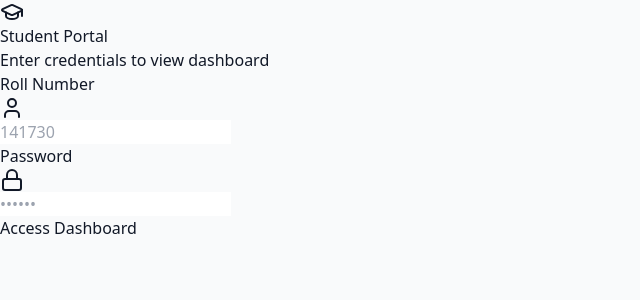
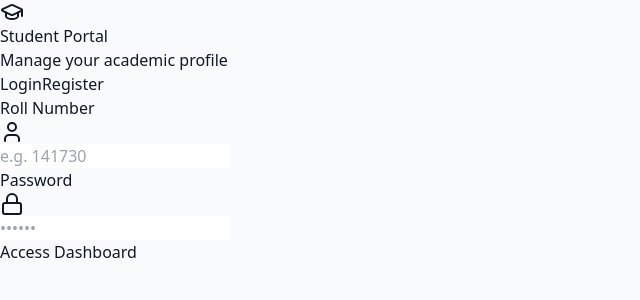
Before and after one commit to Amitbouddh/Attendance-portal-for-college, a React (Vite) app: page / in a window 1280 px wide. Shown: the top 300 px of the page, without its empty margins (0-640 px from the left). Built offline with nearby package versions, Linux system fonts and the light colour scheme.

Commit message:
Update Attendance.tsx

```diff
--- a/src/Attendance.tsx
+++ b/src/Attendance.tsx
@@ -1,142 +1,106 @@
 import React, { useState } from 'react';
-import { Loader2, Lock, LogOut, LayoutDashboard, GraduationCap, BookOpen, User } from 'lucide-react';
+import { Loader2, Lock, User, LogOut, LayoutDashboard, GraduationCap, BookOpen, KeyRound } from 'lucide-react';
 
-// --- TYPES ---
-interface Marks {
-  assg: string;
-  int1: string;
-  int2: string;
-}
+// ... (Types wahi rahenge jo pehle the) ...
+interface Marks { assg: string; int1: string; int2: string; }
+interface Subject { name: string; attendance: string; marks: Marks; }
+interface StudentData { success: boolean; rollNo: string; name: string; subjects: Subject[]; }
 
-interface Subject {
-  name: string;
-  attendance: string;
-  marks: Marks;
-}
-
-interface StudentData {
-  found: boolean;
-  rollNo: string;
-  name: string;
-  subjects: Subject[];
-}
-
-// --- HELPER COMPONENT: CIRCULAR PROGRESS CARD ---
+// ... (CircularCard Component wahi rahega) ...
 const CircularCard = ({ title, value, marks, colorClass, strokeColor }: any) => {
   const size = 120;
   const strokeWidth = 8;
   const radius = (size - strokeWidth) / 2;
   const circumference = radius * 2 * Math.PI;
-  const numValue = parseFloat(value.replace('%', ''));
+  const numValue = parseFloat(value?.replace('%', '') || '0');
   const offset = circumference - (numValue / 100) * circumference;
 
   return (
     <div className="bg-white rounded-[1.5rem] p-6 shadow-sm border border-gray-100 flex flex-col items-center justify-between hover:shadow-md transition-all relative overflow-hidden group h-full">
-
-      {/* Subject Title */}
       <h3 className="font-bold text-gray-700 text-lg mb-4 text-center line-clamp-1">{title}</h3>
-
-      {/* Circle Chart */}
       <div className="relative mb-6">
         <svg width={size} height={size} className="transform -rotate-90">
-          {/* Background Circle */}
-          <circle
-            cx={size / 2}
-            cy={size / 2}
-            r={radius}
-            stroke="currentColor"
-            strokeWidth={strokeWidth}
-            fill="transparent"
-            className="text-gray-100"
-          />
-          {/* Progress Circle */}
-          <circle
-            cx={size / 2}
-            cy={size / 2}
-            r={radius}
-            stroke="currentColor"
-            strokeWidth={strokeWidth}
-            fill="transparent"
-            strokeDasharray={circumference}
-            strokeDashoffset={offset}
-            strokeLinecap="round"
-            className={`${strokeColor} transition-all duration-1000 ease-out`}
-          />
+          <circle cx={size / 2} cy={size / 2} r={radius} stroke="currentColor" strokeWidth={strokeWidth} fill="transparent" className="text-gray-100" />
+          <circle cx={size / 2} cy={size / 2} r={radius} stroke="currentColor" strokeWidth={strokeWidth} fill="transparent" strokeDasharray={circumference} strokeDashoffset={offset} strokeLinecap="round" className={`${strokeColor} transition-all duration-1000 ease-out`} />
         </svg>
-
-        {/* Percentage Text inside Circle */}
         <div className="absolute inset-0 flex flex-col items-center justify-center">
           <span className={`text-2xl font-bold ${colorClass}`}>{value}</span>
         </div>
       </div>
-
-      {/* Marks Section (Bottom Pills) */}
       {marks && (
         <div className="w-full grid grid-cols-3 gap-2 mt-auto">
-          <div className="bg-gray-50 rounded-lg p-2 text-center border border-gray-100">
-            <div className="text-[10px] text-gray-400 font-bold tracking-wider">ASSG</div>
-            <div className="text-xs font-bold text-gray-700 mt-1">{marks.assg || '-'}</div>
-          </div>
-          <div className="bg-gray-50 rounded-lg p-2 text-center border border-gray-100">
-            <div className="text-[10px] text-gray-400 font-bold tracking-wider">INT 1</div>
-            <div className="text-xs font-bold text-gray-700 mt-1">{marks.int1 || '-'}</div>
-          </div>
-          <div className="bg-gray-50 rounded-lg p-2 text-center border border-gray-100">
-            <div className="text-[10px] text-gray-400 font-bold tracking-wider">INT 2</div>
-            <div className="text-xs font-bold text-gray-700 mt-1">{marks.int2 || '-'}</div>
-          </div>
+          <div className="bg-gray-50 rounded-lg p-2 text-center border border-gray-100"><div className="text-[10px] text-gray-400 font-bold tracking-wider">ASSG</div><div className="text-xs font-bold text-gray-700 mt-1">{marks.assg || '-'}</div></div>
+          <div className="bg-gray-50 rounded-lg p-2 text-center border border-gray-100"><div className="text-[10px] text-gray-400 font-bold tracking-wider">INT 1</div><div className="text-xs font-bold text-gray-700 mt-1">{marks.int1 || '-'}</div></div>
+          <div className="bg-gray-50 rounded-lg p-2 text-center border border-gray-100"><div className="text-[10px] text-gray-400 font-bold tracking-wider">INT 2</div><div className="text-xs font-bold text-gray-700 mt-1">{marks.int2 || '-'}</div></div>
         </div>
       )}
     </div>
   );
 };
 
-// --- MAIN COMPONENT ---
 const Attendance = () => {
   const [isLoggedIn, setIsLoggedIn] = useState(false);
+  const [mode, setMode] = useState<'login' | 'register'>('login'); // New State for Tabs
   const [roll, setRoll] = useState('');
   const [pass, setPass] = useState('');
+  const [confirmPass, setConfirmPass] = useState('');
   const [loading, setLoading] = useState(false);
   const [error, setError] = useState('');
+  const [successMsg, setSuccessMsg] = useState('');
   const [student, setStudent] = useState<StudentData | null>(null);
 
-  // 👇 PASTE YOUR GOOGLE SCRIPT WEB APP URL HERE
-  const API_URL = "https://script.google.com/macros/s/AKfycbwvEBlcI8BgacG9zx_bjzGZzF-w_t4OkM4dG_cXBDS4liWVu3gaCWib50hAR4WSLFdnGw/exec";
+  // 👇 UPDATE URL HERE
+  const API_URL = "YOUR_NEW_DEPLOYED_URL_HERE";
 
-  const handleLogin = async (e: React.FormEvent) => {
+  const handleAuth = async (e: React.FormEvent) => {
     e.preventDefault();
     setError('');
+    setSuccessMsg('');
     setLoading(true);
 
+    // Validation for Register
+    if (mode === 'register' && pass !== confirmPass) {
+      setError("Passwords do not match!");
+      setLoading(false);
+      return;
+    }
+
     try {
-      const response = await fetch(`${API_URL}?roll=${roll}&pass=${pass}`);
+      const actionType = mode === 'login' ? 'login' : 'register';
+      const response = await fetch(`${API_URL}?action=${actionType}&roll=${roll}&pass=${pass}`);
       const data = await response.json();
 
-      if (data.error || !data.found) {
-        setError("Invalid Roll Number or Password.");
+      if (data.success) {
+        if (mode === 'login') {
+          setStudent(data);
+          setIsLoggedIn(true);
+        } else {
+          setSuccessMsg(data.message);
+          setMode('login'); // Switch to login after success
+          setPass('');
+          setConfirmPass('');
+        }
       } else {
-        setStudent(data);
-        setIsLoggedIn(true);
+        setError(data.error || "Something went wrong");
       }
     } catch (err) {
-      setError("Network Error. Please check your connection.");
+      setError("Network Error. Check internet connection.");
     } finally {
       setLoading(false);
     }
   };
 
   const getColors = (val: string) => {
-    const num = parseFloat(val.replace('%', ''));
+    const num = parseFloat(val?.replace('%', '') || '0');
     if (num >= 75) return { text: 'text-emerald-600', stroke: 'text-emerald-500', bg: 'bg-emerald-50' };
     if (num >= 60) return { text: 'text-amber-600', stroke: 'text-amber-500', bg: 'bg-amber-50' };
     return { text: 'text-rose-600', stroke: 'text-rose-500', bg: 'bg-rose-50' };
   };
 
-  // --- LOGIN SCREEN ---
+  // --- AUTH SCREEN (LOGIN / REGISTER) ---
   if (!isLoggedIn) {
     return (
       <div className="min-h-screen flex items-center justify-center bg-[#f8fafc] p-6 relative overflow-hidden">
-        {/* Background blobs */}
         <div className="absolute top-[-50px] left-[-50px] w-64 h-64 bg-blue-200/40 rounded-full blur-3xl"></div>
         <div className="absolute bottom-[-50px] right-[-50px] w-64 h-64 bg-purple-200/40 rounded-full blur-3xl"></div>
 
@@ -144,28 +108,58 @@ const Attendance = () => {
           <div className="w-16 h-16 bg-blue-50 rounded-2xl flex items-center justify-center mb-6 mx-auto">
              <GraduationCap className="text-blue-600 w-8 h-8" />
           </div>
-          <h2 className="text-2xl font-bold text-gray-800 mb-2 text-center">Student Portal</h2>
-          <p className="text-gray-400 text-sm mb-8 text-center">Enter credentials to view dashboard</p>
 
-          <form className="space-y-5" onSubmit={handleLogin}>
-            <div className="space-y-1.5">
+          <h2 className="text-2xl font-bold text-gray-800 mb-1 text-center">Student Portal</h2>
+          <p className="text-gray-400 text-sm mb-6 text-center">Manage your academic profile</p>
+
+          {/* TABS */}
+          <div className="flex bg-gray-100 p-1 rounded-xl mb-6">
+            <button
+              onClick={() => {setMode('login'); setError(''); setSuccessMsg('')}}
+              className={`flex-1 py-2 text-sm font-bold rounded-lg transition-all ${mode === 'login' ? 'bg-white text-gray-800 shadow-sm' : 'text-gray-400 hover:text-gray-600'}`}
+            >
+              Login
+            </button>
+            <button
+              onClick={() => {setMode('register'); setError(''); setSuccessMsg('')}}
+              className={`flex-1 py-2 text-sm font-bold rounded-lg transition-all ${mode === 'register' ? 'bg-white text-gray-800 shadow-sm' : 'text-gray-400 hover:text-gray-600'}`}
+            >
+              Register
+            </button>
+          </div>
+
+          <form className="space-y-4" onSubmit={handleAuth}>
+            <div className="space-y-1">
               <label className="text-xs font-bold text-gray-400 uppercase ml-2">Roll Number</label>
               <div className="relative">
                 <User className="absolute left-4 top-3.5 h-5 w-5 text-gray-300" />
-                <input type="number" value={roll} onChange={(e)=>setRoll(e.target.value)} required className="w-full bg-gray-50 border border-gray-100 rounded-xl pl-12 pr-4 py-3 text-gray-800 font-medium focus:ring-2 focus:ring-blue-500/20 focus:border-blue-500 outline-none transition-all placeholder:text-gray-300" placeholder="141730" />
+                <input type="number" value={roll} onChange={(e)=>setRoll(e.target.value)} required className="w-full bg-gray-50 border border-gray-100 rounded-xl pl-12 pr-4 py-3 text-gray-800 font-medium focus:ring-2 focus:ring-blue-500/20 focus:border-blue-500 outline-none transition-all placeholder:text-gray-300" placeholder="e.g. 141730" />
               </div>
             </div>
-            <div className="space-y-1.5">
-              <label className="text-xs font-bold text-gray-400 uppercase ml-2">Password</label>
+
+            <div className="space-y-1">
+              <label className="text-xs font-bold text-gray-400 uppercase ml-2">{mode === 'register' ? 'Set Password' : 'Password'}</label>
               <div className="relative">
                 <Lock className="absolute left-4 top-3.5 h-5 w-5 text-gray-300" />
                 <input type="password" value={pass} onChange={(e)=>setPass(e.target.value)} required className="w-full bg-gray-50 border border-gray-100 rounded-xl pl-12 pr-4 py-3 text-gray-800 font-medium focus:ring-2 focus:ring-blue-500/20 focus:border-blue-500 outline-none transition-all placeholder:text-gray-300" placeholder="••••••" />
               </div>
             </div>
+
+            {mode === 'register' && (
+              <div className="space-y-1 animate-in slide-in-from-top-2 fade-in">
+                <label className="text-xs font-bold text-gray-400 uppercase ml-2">Confirm Password</label>
+                <div className="relative">
+                  <KeyRound className="absolute left-4 top-3.5 h-5 w-5 text-gray-300" />
+                  <input type="password" value={confirmPass} onChange={(e)=>setConfirmPass(e.target.value)} required className="w-full bg-gray-50 border border-gray-100 rounded-xl pl-12 pr-4 py-3 text-gray-800 font-medium focus:ring-2 focus:ring-blue-500/20 focus:border-blue-500 outline-none transition-all placeholder:text-gray-300" placeholder="Re-enter password" />
+                </div>
+              </div>
+            )}
+
             {error && <div className="text-rose-500 text-sm font-medium text-center bg-rose-50 py-2.5 rounded-xl border border-rose-100">{error}</div>}
+            {successMsg && <div className="text-emerald-600 text-sm font-medium text-center bg-emerald-50 py-2.5 rounded-xl border border-emerald-100">{successMsg}</div>}
 
             <button type="submit" disabled={loading} className="w-full bg-blue-600 text-white font-bold py-4 rounded-xl shadow-lg shadow-blue-600/20 hover:bg-blue-700 transition-all active:scale-[0.98] mt-2 disabled:opacity-70 flex justify-center items-center">
-              {loading ? <Loader2 className="animate-spin w-5 h-5" /> : "Access Dashboard"}
+              {loading ? <Loader2 className="animate-spin w-5 h-5" /> : (mode === 'login' ? "Access Dashboard" : "Create Account")}
             </button>
           </form>
         </div>
@@ -173,17 +167,13 @@ const Attendance = () => {
     );
   }
 
-  // --- DASHBOARD ---
-
-  // Logic to calculate overall attendance for the Header Card
-  const totalAtt = student?.subjects.reduce((acc, curr) => acc + parseFloat(curr.attendance), 0) || 0;
+  // --- DASHBOARD (SAME AS BEFORE) ---
+  const totalAtt = student?.subjects.reduce((acc, curr) => acc + parseFloat(curr.attendance || '0'), 0) || 0;
   const avgAtt = (totalAtt / (student?.subjects.length || 1)).toFixed(1) + '%';
   const overallColors = getColors(avgAtt);
 
   return (
     <div className="min-h-screen bg-[#f8f9fc] pb-10 font-sans">
-
-      {/* Navbar */}
       <nav className="bg-white/80 backdrop-blur-md px-6 py-4 flex justify-between items-center sticky top-0 z-50 border-b border-gray-100">
         <div className="flex items-center gap-2">
            <div className="bg-blue-600 p-2 rounded-lg"><LayoutDashboard className="text-white w-5 h-5"/></div>
@@ -195,12 +185,8 @@ const Attendance = () => {
       </nav>
 
       <div className="max-w-6xl mx-auto px-4 pt-8 animate-in fade-in slide-in-from-bottom-8 duration-700">
-
-        {/* Welcome Section */}
         <div className="mb-10">
            <h1 className="text-3xl font-bold text-gray-900 mb-6 px-2">Hello, {student?.name} 👋</h1>
-
-           {/* BIG OVERALL SUMMARY CARD */}
            <div className="bg-white rounded-[2rem] p-8 shadow-sm border border-gray-100 flex flex-col md:flex-row items-center justify-between relative overflow-hidden group">
               <div className="relative z-10 text-center md:text-left mb-6 md:mb-0">
                 <p className="text-gray-400 text-sm font-bold uppercase tracking-wider mb-2">Overall Performance</p>
@@ -209,41 +195,26 @@ const Attendance = () => {
                   {parseFloat(avgAtt) < 75 ? "⚠️ Low Attendance" : "✅ Excellent Standing"}
                 </div>
               </div>
-
-              {/* Decorative Circle for Overall */}
               <div className="relative z-10 scale-110">
                 <CircularCard title="" value={avgAtt} colorClass={overallColors.text} strokeColor={overallColors.stroke} bgClass="" />
               </div>
-
-              {/* Background Decoration */}
               <div className="absolute right-0 top-0 w-64 h-64 bg-gradient-to-br from-blue-50 to-purple-50 rounded-full blur-3xl opacity-60 -z-0"></div>
            </div>
         </div>
 
-        {/* Section Divider */}
         <div className="flex items-center gap-2 mb-6 px-2">
           <BookOpen className="w-5 h-5 text-blue-600" />
           <h3 className="text-sm font-bold text-gray-500 uppercase tracking-wider">Subject Wise Details</h3>
         </div>
 
-        {/* GRID OF CIRCULAR CARDS */}
         <div className="grid grid-cols-1 sm:grid-cols-2 lg:grid-cols-3 gap-6">
           {student?.subjects.map((sub, idx) => {
             const style = getColors(sub.attendance);
             return (
-              <CircularCard
-                key={idx}
-                title={sub.name}
-                value={sub.attendance}
-                marks={sub.marks}
-                colorClass={style.text}
-                strokeColor={style.stroke}
-                bgClass={style.bg}
-              />
+              <CircularCard key={idx} title={sub.name} value={sub.attendance} marks={sub.marks} colorClass={style.text} strokeColor={style.stroke} bgClass={style.bg} />
             );
           })}
         </div>
-
       </div>
     </div>
   );
```
